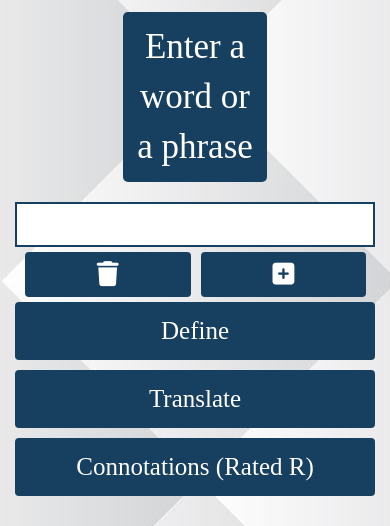
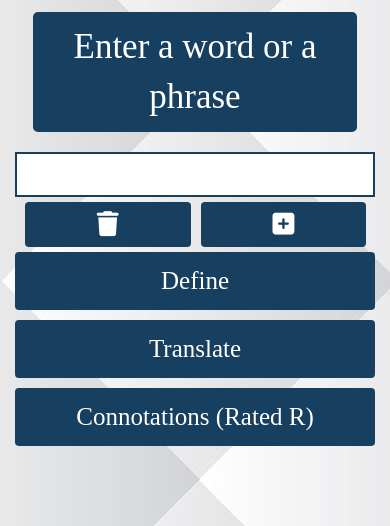
Before and after one commit to Mick756/Idioma, a plain HTML site: page index.html in a window 390 px wide. Shown: the part 318-844 px from the top of the page. Drawn offline with nearby package versions, Linux system fonts and the light colour scheme; a web font is replaced by a local one.

Commit message:
Finalized styling

```diff
--- a/assets/css/style.css
+++ b/assets/css/style.css
@@ -89,6 +89,16 @@ body {
     text-align: center;
 }
 @media only screen and (max-width: 1200px) {
+    .userInputLabel {
+        text-align: center;
+        font-size: 35px;
+        background-color: #173F5F;
+        color: white;
+        width: 70%;
+        margin: 0 15%;
+        padding: 10px;
+        border-radius: 5px;
+    }
     .userInput {
         width: 100%;
         padding: 10px 30px;
@@ -113,6 +123,16 @@ body {
     }
 }
 @media only screen and (max-width: 648px) {
+    .userInputLabel {
+        text-align: center;
+        font-size: 35px;
+        background-color: #173F5F;
+        color: white;
+        width: 90%;
+        margin: 0 5%;
+        padding: 10px;
+        border-radius: 5px;
+    }
     .searchButton {
         float: left;
         background-color: #173F5F;
```
